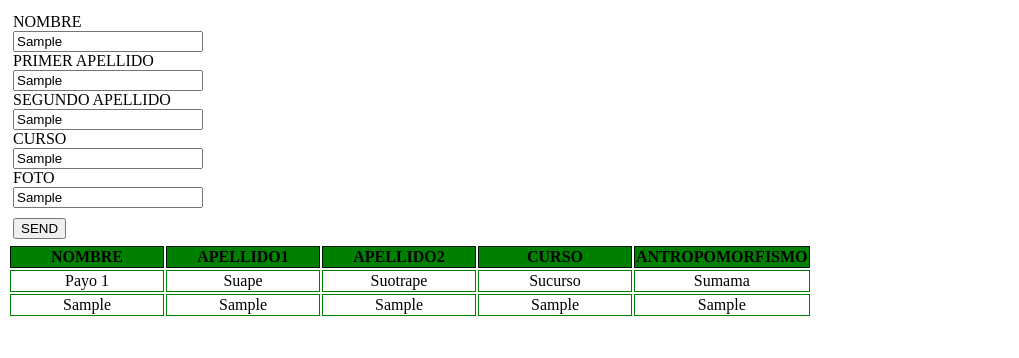
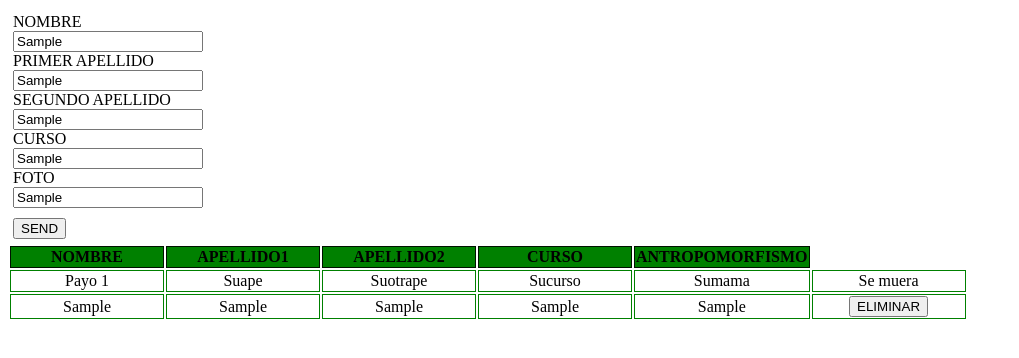
Before and after one commit to CeliaGC/List_admin, a plain HTML site: page index.html in a window 1280 px wide. Both pictures are taken after typing "Sample", "Sample", "Sample", "Sample", "Sample" into the empty fields and a click on the button "SEND". Shown: the whole page, without its empty margins (0-1019 px from the left). Drawn offline with Linux system fonts and the light colour scheme.

Commit message:
added-and-blessed-delete-button

```diff
--- a/index.html
+++ b/index.html
@@ -53,6 +53,9 @@
                 <td class="formCells">Suotrape</td>
                 <td class="formCells">Sucurso</td>
                 <td class="formCells">Sumama</td>
+                <td id="buttonKill" class="formCells">Se muera</td>
+
+
 
             </tr>
         </table>
--- a/index.js
+++ b/index.js
@@ -1,4 +1,5 @@
 let dataCollection = document.querySelector('#dataForm');
+let victim = document.getElementById('')
 
 dataCollection.addEventListener("submit", function(event){
     event.preventDefault();
@@ -6,6 +7,7 @@ dataCollection.addEventListener("submit", function(event){
     let studentTable = document.getElementById('studentRecord');
     let newStudent = studentTable.insertRow(2);
     let nameCell = newStudent.insertCell(0);
+
     nameCell.textContent = studentFormData.get('inName');
     let sur1Cell = newStudent.insertCell(1);
     sur1Cell.textContent = studentFormData.get('inSur1');
@@ -15,5 +17,40 @@ dataCollection.addEventListener("submit", function(event){
     gradeCell.textContent = studentFormData.get('inGrade');
     let imgCell = newStudent.insertCell(4);
     imgCell.textContent = studentFormData.get('inFoto');
+    let graveYard = newStudent.insertCell(5);
+    graveYard.id = "angelOfDeath";
+    let gonnaDie = document.createElement('button');
+    gonnaDie.textContent = "ELIMINAR";
+    gonnaDie.className = 'waitForIt';
+    let gonnaKill = document.querySelector('#angelOfDeath');
+    gonnaKill.appendChild(gonnaDie);
+
+    gonnaDie.addEventListener("click", erase);
+
+    function erase(){
+        gonnaDie.closest('tr').remove();
+    }
 
 } )
+
+
+
+
+/*
+$('#table').on('click','.delete-row',function(){
+    $(this).closest('tr').remove();
+    // $(this) is the button
+
+});
+let gonnaDie = document.querySelector('#waitForIt');
+gonnaDie.addEventListener("click", deleition());
+function deleition(){
+    gonnaDie.closest('tr').remove();
+}
+
+let gonnaDie = document.createElement('button');
+gonnaDie.addEventListener("click", deleition());
+function deleition(){
+gonnaDie.closest('tr').remove();
+}
+*/
--- a/stylesheet.css
+++ b/stylesheet.css
@@ -1,9 +1,16 @@
-.formHeader {
+th {
     border: .0625rem solid rgb(0, 18, 0);
     text-align: center;
     width: 9.375rem;
     height: max-content;
     background-color: green;
+}
+
+td {
+    border: .0625rem solid green;
+    text-align: center;
+    width: 9.375rem;
+    height: max-content;
 }
 
 .dataFields {
@@ -17,10 +24,3 @@
 #sendData {
     width: max-content;
 }
-
-td {
-    border: .0625rem solid green;
-    text-align: center;
-    width: 9.375rem;
-    height: max-content;
-}
```
